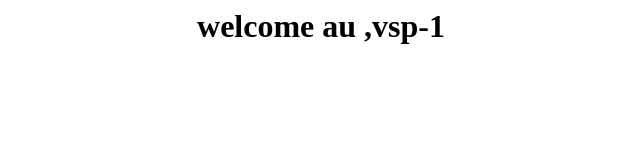
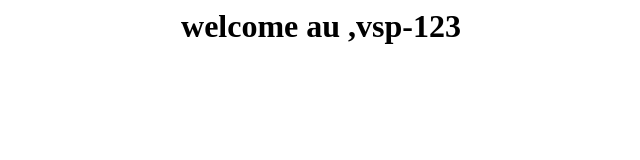
Before and after one commit to akkireddy99/akkireddy, a plain HTML site: page index.html in a window 1280 px wide. Shown: the whole page, without its empty margins (319-959 px from the left). Drawn offline with Linux system fonts and the light colour scheme.

Commit message:
task completed

```diff
--- a/index.html
+++ b/index.html
@@ -1,5 +1,5 @@
 <html>
-<body>
+<body bgcorlor="red">
 
-<h1 style="text-align: center;">welcome au ,vsp-1</h1>
+<h1 style="text-align: center;">welcome au ,vsp-123</h1>
 </html>
```
